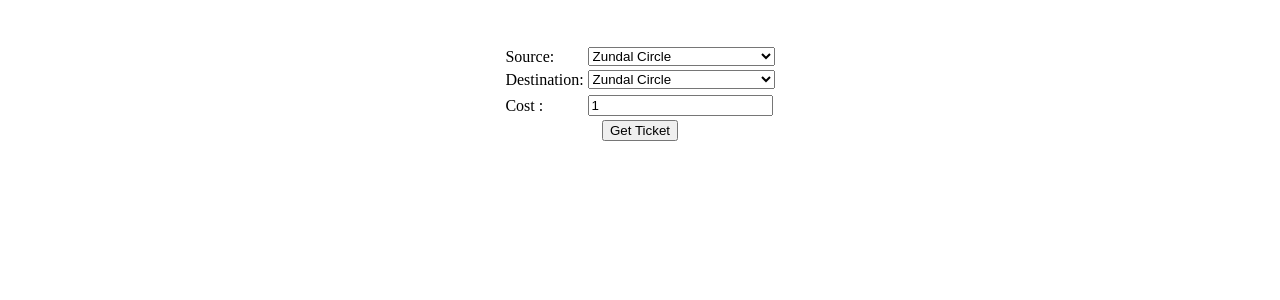
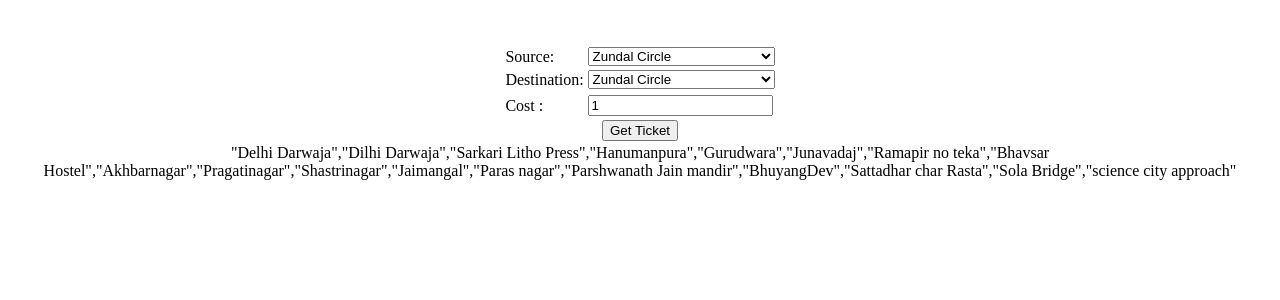
Before and after one commit to Jaini8/BRTS, a PHP site: page /fc2.php in a window 1280 px wide. Shown: the top 300 px of the page. Run offline with PHP 8.4, Linux system fonts and the light colour scheme.

Commit message:
Add files via upload

```diff
--- a/fc2.php
+++ b/fc2.php
@@ -530,3 +530,13 @@
     </script>
  </body>
 </html>
+
+
+
+
+
+
+
+
+
+"Delhi Darwaja","Dilhi Darwaja","Sarkari Litho Press","Hanumanpura","Gurudwara","Junavadaj","Ramapir no teka","Bhavsar Hostel","Akhbarnagar","Pragatinagar","Shastrinagar","Jaimangal","Paras nagar","Parshwanath Jain mandir","BhuyangDev","Sattadhar char Rasta","Sola Bridge","science city approach"
```
